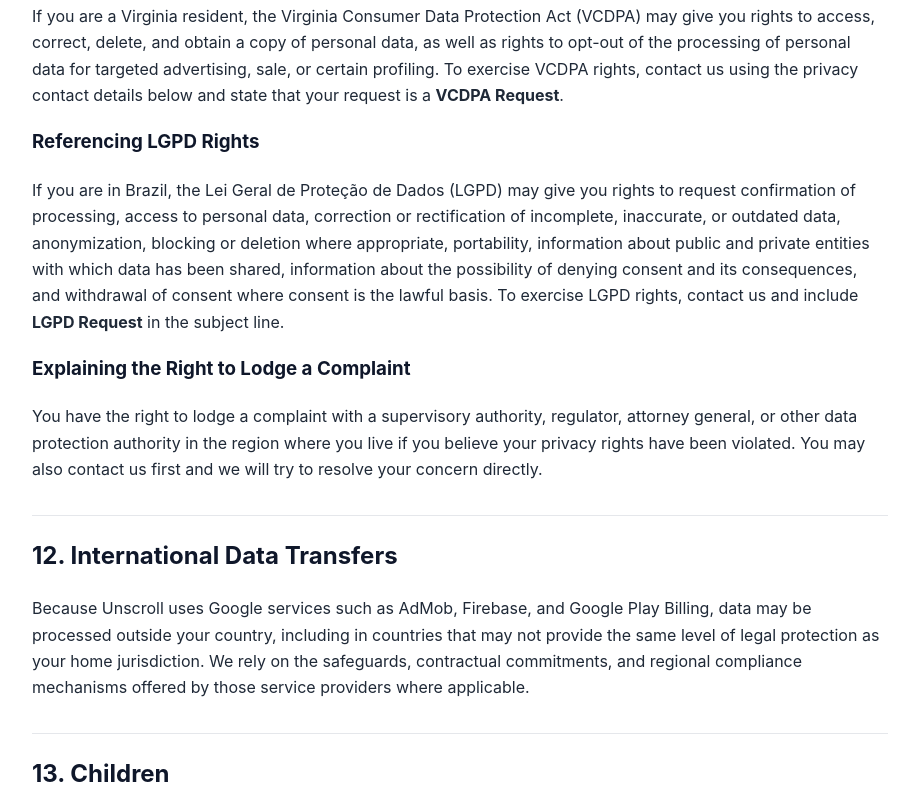
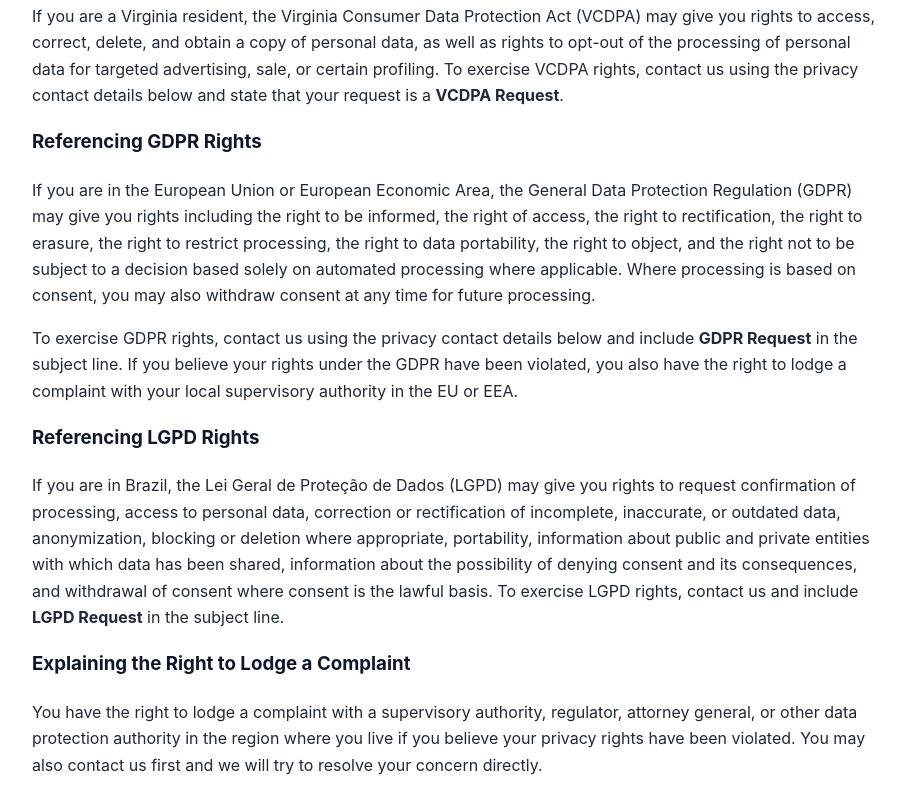
Before and after one commit to sonugp2003/testing, a plain HTML site: page privacy.html in a window 1280 px wide. Shown: the part 6415-7220 px from the top of the page, without its empty margins (180-1099 px from the left). Drawn offline with Linux system fonts and the light colour scheme.

Commit message:
Update privacy policy

```diff
--- a/privacy.html
+++ b/privacy.html
@@ -384,6 +384,22 @@
                 <strong>VCDPA Request</strong>.
             </p>
 
+            <h3>Referencing GDPR Rights</h3>
+            <p>
+                If you are in the European Union or European Economic Area, the General Data Protection Regulation
+                (GDPR) may give you rights including the right to be informed, the right of access, the right to
+                rectification, the right to erasure, the right to restrict processing, the right to data portability,
+                the right to object, and the right not to be subject to a decision based solely on automated
+                processing where applicable. Where processing is based on consent, you may also withdraw consent at any
+                time for future processing.
+            </p>
+            <p>
+                To exercise GDPR rights, contact us using the privacy contact details below and include
+                <strong>GDPR Request</strong> in the subject line. If you believe your rights under the GDPR have been
+                violated, you also have the right to lodge a complaint with your local supervisory authority in the EU
+                or EEA.
+            </p>
+
             <h3>Referencing LGPD Rights</h3>
             <p>
                 If you are in Brazil, the Lei Geral de Proteção de Dados (LGPD) may give you rights to request
@@ -452,7 +468,7 @@
             </p>
             <ul>
                 <li>Email: <a href="mailto:un0scroll@gmail.com">un0scroll@gmail.com</a></li>
-                <li>Phone: +91 7488256944</li>
+                <li>Phone: +1 8102790158</li>
                 <li>Address: Hajipur, Bihar 844101, India</li>
             </ul>
 
```
